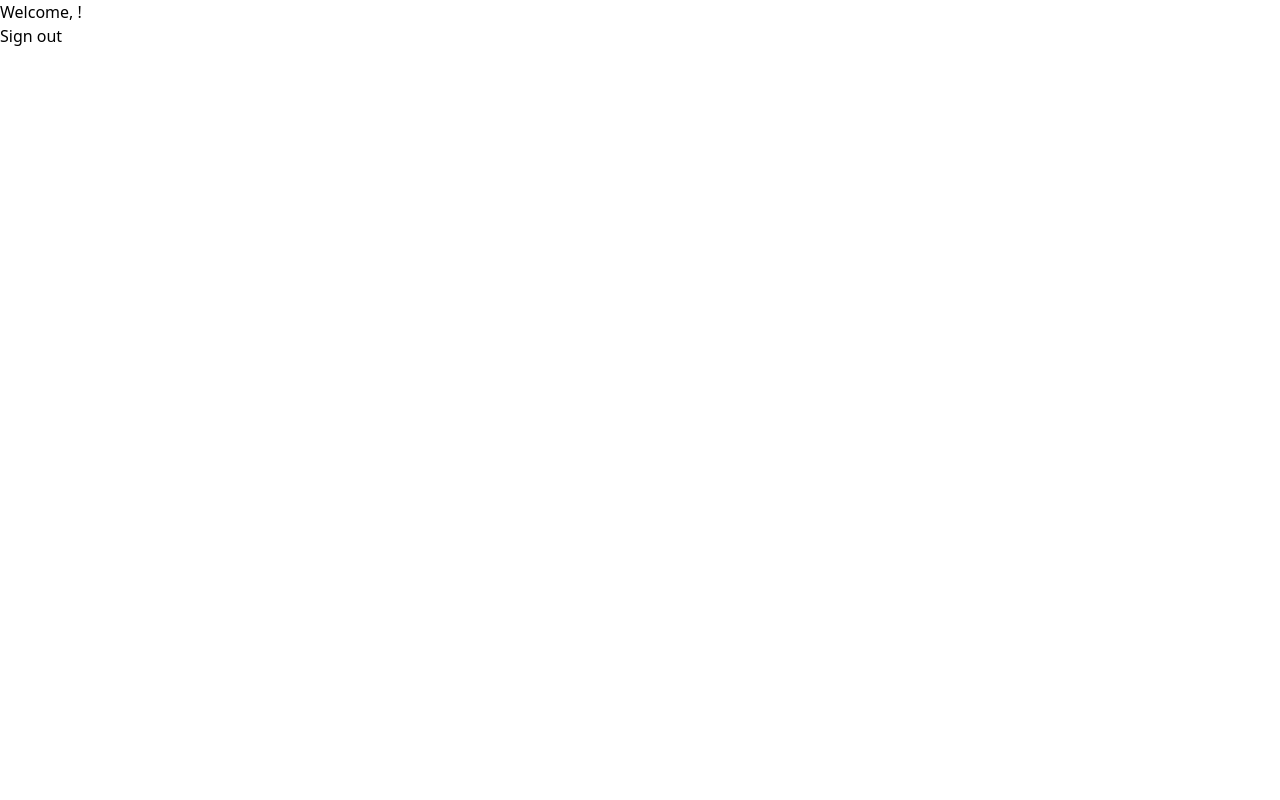
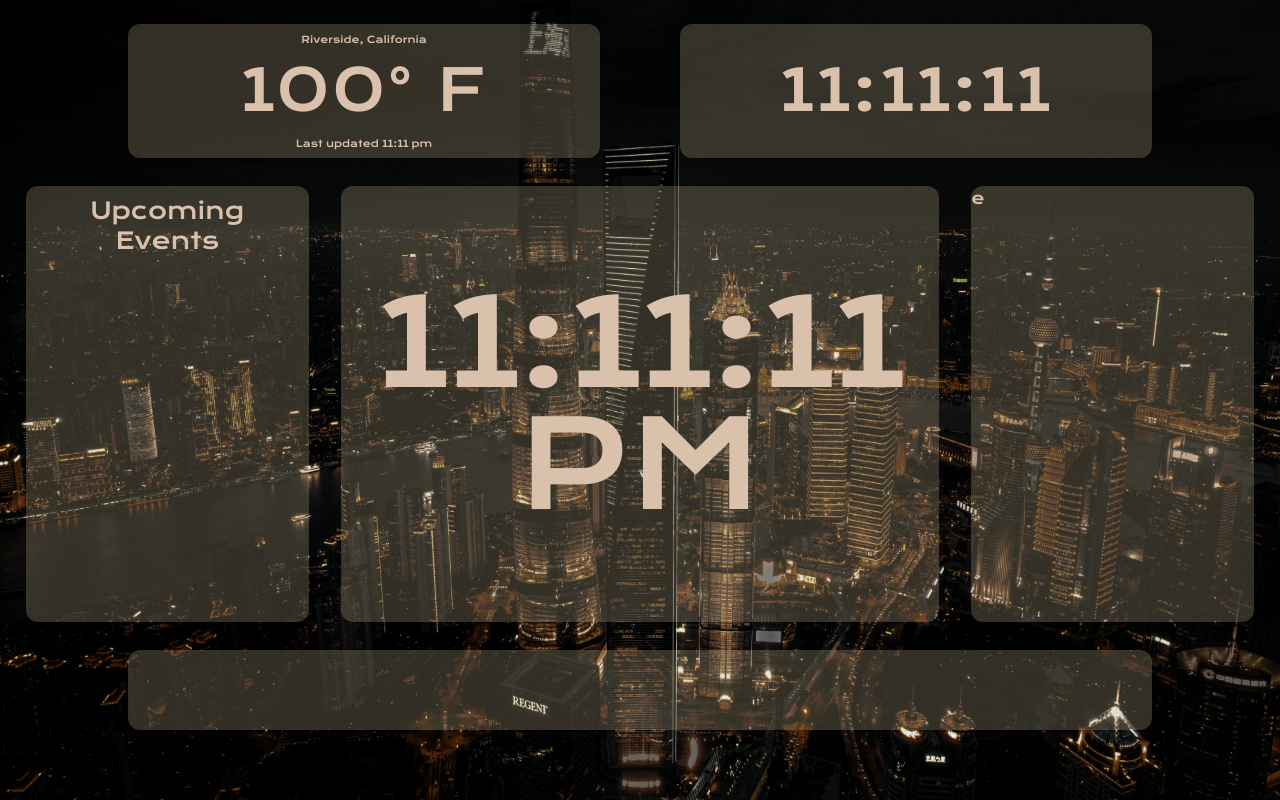
Before and after one commit to stanleylew5/productivity-dashboard, a Next.js app: page /dashboard in a window 1280 px wide. Built offline with nearby package versions, Linux system fonts and the light colour scheme; no server answers.

Commit message:
add basic frontend

```diff
--- a/src/app/dashboard/page.tsx
+++ b/src/app/dashboard/page.tsx
@@ -1,26 +1,8 @@
-"use client";
-
-import { useSession, signOut } from "next-auth/react";
-
-import { useRouter } from "next/navigation";
-
-export default function Dashboard() {
-  const { data: session, status } = useSession();
-  const router = useRouter();
-
-  const handleSignOut = async () => {
-    await signOut({ redirect: false }); // Sign out without redirecting immediately
-    router.push("/"); // Redirect to home page after sign-out
-  };
-
-  if (status === "loading") {
-    return <div>Loading...</div>;
-  }
-
+import Dashboard from "@/components/Dashboard";
+export default function Page() {
   return (
     <div>
-      <h1>Welcome, {session?.user?.name}!</h1>
-      <button onClick={handleSignOut}>Sign out</button>
+      <Dashboard />
     </div>
   );
 }
--- a/src/app/layout.tsx
+++ b/src/app/layout.tsx
@@ -1,16 +1,12 @@
 import type { Metadata } from "next";
-import localFont from "next/font/local";
+import { Krona_One } from "next/font/google";
 import "./globals.css";
 import Session from "@/components/Session";
-const geistSans = localFont({
-  src: "./fonts/GeistVF.woff",
-  variable: "--font-geist-sans",
-  weight: "100 900",
-});
-const geistMono = localFont({
-  src: "./fonts/GeistMonoVF.woff",
-  variable: "--font-geist-mono",
-  weight: "100 900",
+
+const kronaOne = Krona_One({
+  weight: "400",
+  variable: "--font-krona-one",
+  subsets: ["latin"],
 });
 
 export const metadata: Metadata = {
@@ -25,9 +21,7 @@
 }>) {
   return (
     <html lang="en">
-      <body
-        className={`${geistSans.variable} ${geistMono.variable} antialiased`}
-      >
+      <body className={kronaOne.className}>
         <Session>{children}</Session>
       </body>
     </html>
--- a/src/app/page.tsx
+++ b/src/app/page.tsx
@@ -1,5 +1,5 @@
 import Login from "@/components/Login";
-export default function Home() {
+export default function Page() {
   return (
     <div>
       <Login />
--- /dev/null
+++ b/src/components/Dashboard.tsx
@@ -0,0 +1,57 @@
+"use client";
+/* import { useSession, signOut } from "next-auth/react";
+import { useRouter } from "next/navigation"; */
+import Image from "next/image";
+import dashboard from "../../public/dash.webp";
+
+const Dashboard = () => {
+  /* const { data: session, status } = useSession();
+  const router = useRouter();
+
+  const handleSignOut = async () => {
+    await signOut({ redirect: false }); // Sign out without redirecting immediately
+    router.push("/"); // Redirect to home page after sign-out
+  };
+
+  if (status === "loading") {
+    return <div>Loading...</div>;
+  }
+  */
+  return (
+    <div className="text-dash-orange-200">
+      <Image
+        src={dashboard}
+        alt="dashboard bg"
+        className="absolute z-[-1] h-screen w-screen"
+      />
+      <div className="grid grid-cols-2 gap-20 px-[10vw] pt-[3vh]">
+        <div className="flex flex-col items-center rounded-xl bg-dash-orange-100 bg-opacity-20">
+          <p className="pb-4 pt-2 text-[0.75vw]"> Riverside, California</p>
+          <p className="text-[4.5vw] leading-none tracking-wider">100° F</p>
+          <p className="pb-2 pt-4 text-[0.75vw]">Last updated 11:11 pm</p>
+        </div>
+        <div className="flex flex-col items-center justify-center rounded-xl bg-dash-orange-100 bg-opacity-20">
+          <p className="text-[4.5vw] leading-none tracking-wider">11:11:11</p>
+        </div>
+      </div>
+      <div className="grid grid-cols-4 gap-8 px-[2vw] py-[3.5vh]">
+        <div className="flex flex-col items-center rounded-xl bg-dash-orange-100 bg-opacity-20">
+          <p className="pt-2 text-[1.8vw]">Upcoming</p>
+          <p className="text-[1.8vw] leading-none">Events</p>
+        </div>
+        <div className="col-span-2 flex flex-col items-center justify-center rounded-xl bg-dash-orange-100 bg-opacity-20 py-[12vh]">
+          <p className="text-[9.5vw] leading-none">11:11:11</p>
+          <p className="text-[9.5vw] leading-none">PM</p>
+        </div>
+        <div className="rounded-xl bg-dash-orange-100 bg-opacity-20">e</div>
+      </div>
+      <div className="mx-[10vw] h-[10vh] rounded-xl bg-dash-orange-100 opacity-20">
+        s
+      </div>
+      {/* <h1>Welcome, {session?.user?.name}!</h1>
+      <button onClick={handleSignOut}>Sign out</button> */}
+    </div>
+  );
+};
+
+export default Dashboard;
--- /dev/null
+++ b/src/components/GcalEvent.tsx
@@ -0,0 +1,5 @@
+const GcalEvent = () => {
+  return <div className="bg-dash-black-100 opacity-[78]">ss</div>;
+};
+
+export default GcalEvent;
--- a/tailwind.config.ts
+++ b/tailwind.config.ts
@@ -9,8 +9,11 @@
   theme: {
     extend: {
       colors: {
-        background: "var(--background)",
-        foreground: "var(--foreground)",
+        dash: {
+          "orange-100": "#FFE6B9",
+          "orange-200": "#D9C1AC",
+          "black-100": "#03040A",
+        },
       },
     },
   },
```
Also changed, not shown: public/dash.webp (added), 1 other file (tests, documents, lock files or other folders).
